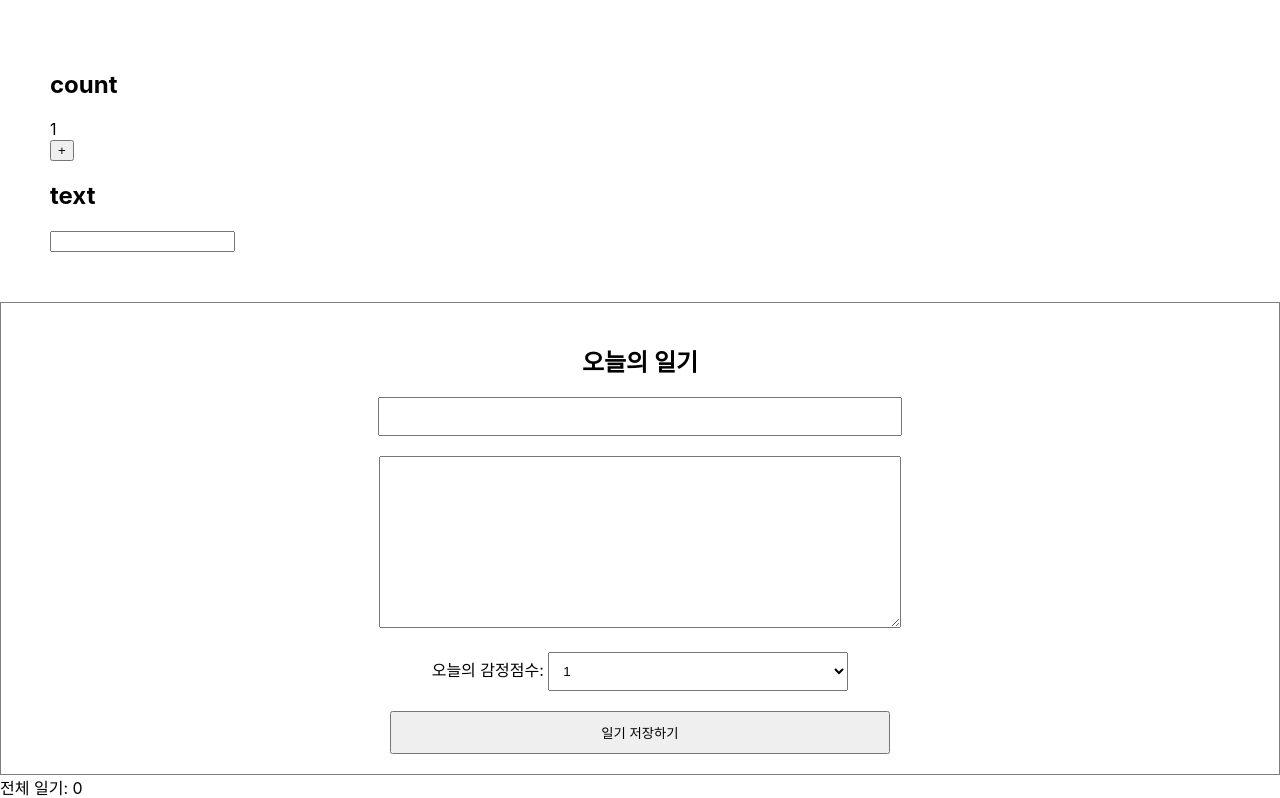
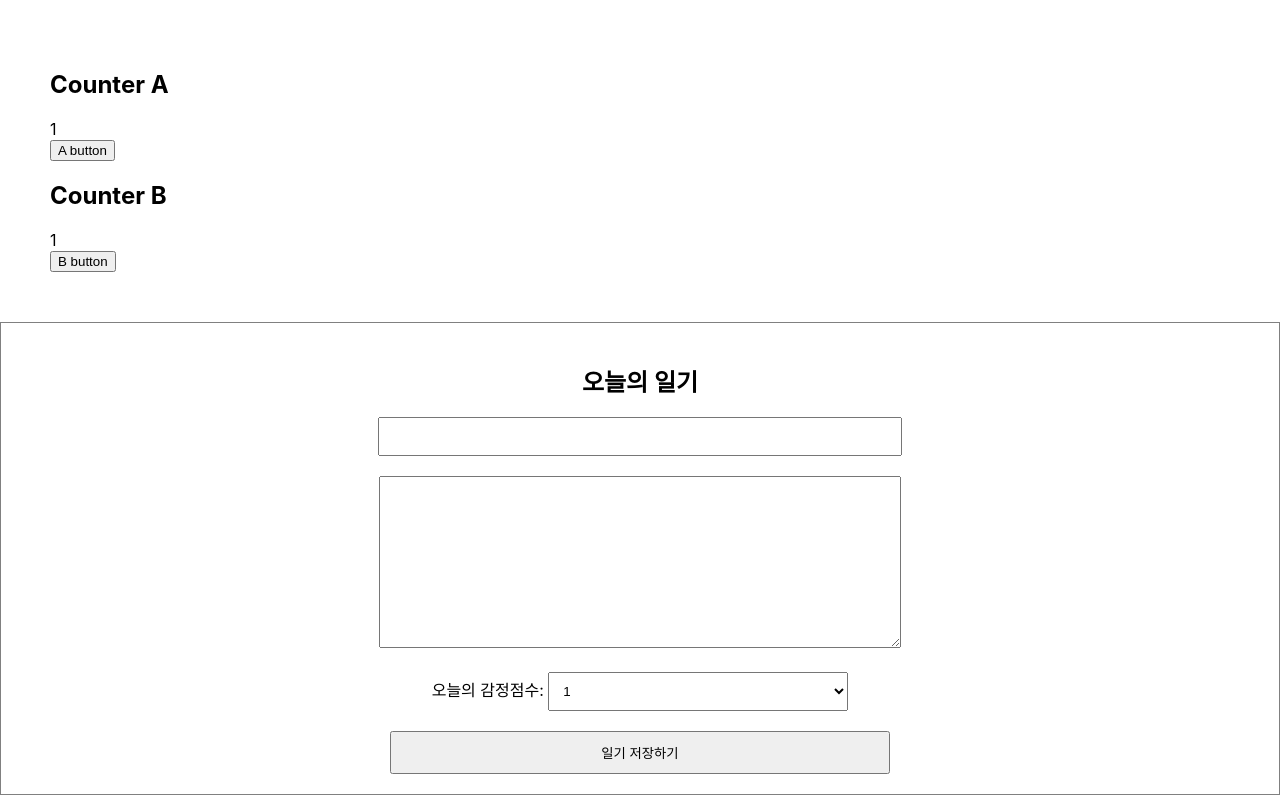
Before and after one commit to minz-cha/simpleDiary, a React (Create React App) app: page / in a window 1280 px wide. Shown: the top 798 px of the page. Built offline with nearby package versions, Linux system fonts and the light colour scheme; no server answers.

Commit message:
optimize test

```diff
--- a/src/OptimizeTest.js
+++ b/src/OptimizeTest.js
@@ -1,35 +1,48 @@
 import React, { useEffect, useState } from "react"
 
-const Textview = React.memo(({ text }) => {
+const CounterA = React.memo(({ count }) => {
     useEffect(() => {
-        console.log(`Update :: Text :: ${text}`)
-    })
-    return <div>{text}</div>
-})
-
-const Countview = React.memo(({ count }) => {
-    useEffect(() => {
-        console.log(`Update :: Count :: ${count}`)
+        console.log(`CounterA Update - count : ${count}`)
     })
     return <div>{count}</div>
 })
 
+const CounterB = ({ obj }) => {
+    useEffect(() => {
+        console.log(`CounterB Update - count : ${obj.count}`)
+    })
+    return <div>{obj.count}</div>
+}
+
+const areEqual = (preProps, nextProps) => {
+    // 이전 props === 현재 props -> 리렌더링 발생X, return true
+    return preProps.obj.count === nextProps.obj.count
+}
+
+const MemoizedCounterB = React.memo(CounterB, areEqual)
+
 const OptimizeTest = () => {
     const [count, setCount] = useState(1)
-    const [text, setText] = useState("")
+    const [obj, setObj] = useState({
+        count: 1
+    })
 
-    return <div style={{ padding: 50 }}>
-        <div>
-            <h2>count</h2>
-            <Countview count={count} />
-            <button onClick={() => setCount(count + 1)}>+</button>
-        </div>
-        <div>
-            <h2>text</h2>
-            <Textview text={text} />
-            <input value={text} onChange={(e) => setText(e.target.value)} />
-        </div>
-    </div >
+    return (
+        <div style={{ padding: 50 }}>
+            <div>
+                <h2>Counter A</h2>
+                <CounterA count={count} />
+                {/* 버튼 클릭시 : 값이 바뀌지 않으므로 useEffect에 대한 console도 뜨지 않음 */}
+                <button onClick={() => setCount(count)}>A button</button>
+            </div>
+            <div>
+                <h2>Counter B</h2>
+                <MemoizedCounterB obj={obj} />
+                {/* 버튼 클릭시 : 값은 1이지만 useEffect 실행되어 console 나타남 */}
+                <button onClick={() => setObj({ count: 1 })}>B button</button>
+            </div>
+        </div >
+    )
 }
 
 export default OptimizeTest
```
